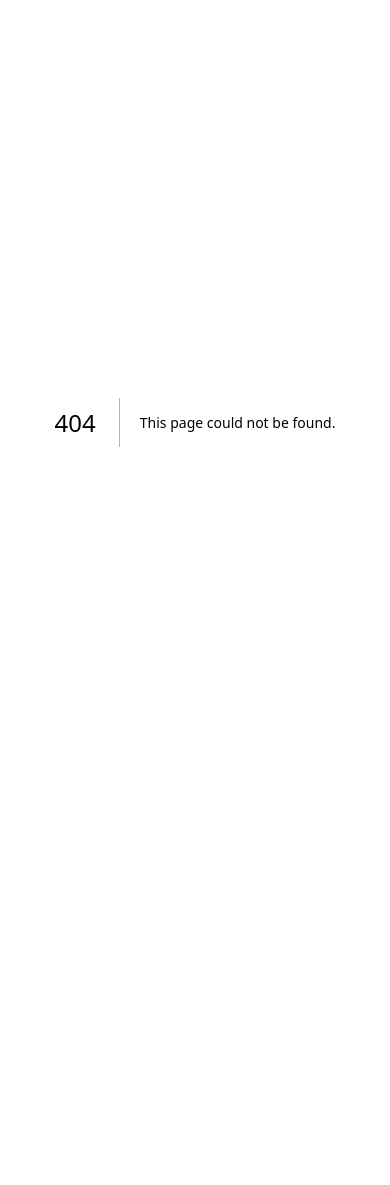
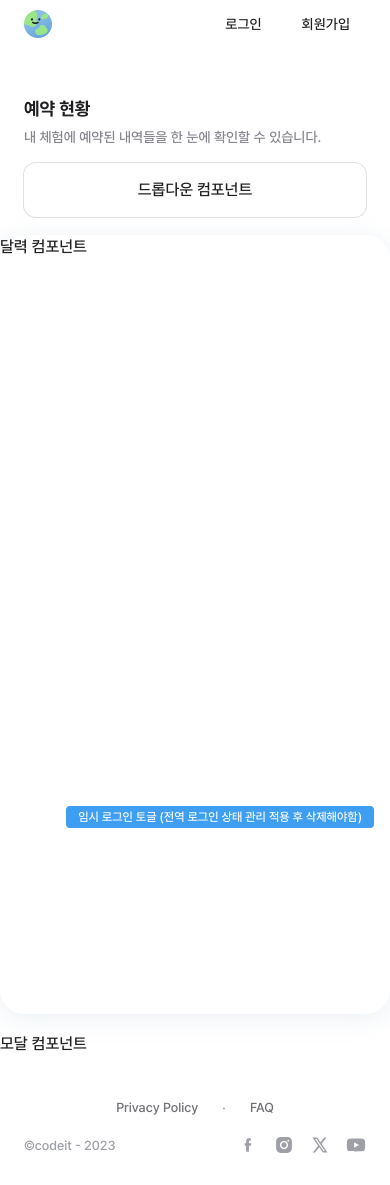
Before and after one commit to wuswusw/21-Sprint-Part4-4team-GolbalNomad, a Next.js app: page /main/reservations-status in a window 390 px wide. Before the commit this address had no page. Before the commit the page ends 844 px from the top, so only its background shows below. Built offline with nearby package versions, Linux system fonts and the light colour scheme.

Commit message:
:art: [KAN-20] Style: 알림 현황페이지 기본적인 레이아웃 및 반응형 UI 구현

```diff
--- /dev/null
+++ b/src/app/main/reservations-status/components/reservations-status-calendar.tsx
@@ -0,0 +1,9 @@
+function ReservationsStatusCalendar() {
+    return (
+        <div className="h-[779px] shadow-[0_4px_24px_0_#9CB4CA33] rounded-3xl">
+            <h1>달력 컴포넌트</h1>
+        </div>
+    )
+}
+
+export default ReservationsStatusCalendar;
--- /dev/null
+++ b/src/app/main/reservations-status/components/reservations-status-modal.tsx
@@ -0,0 +1,9 @@
+function ReservationsStatusModal() {
+    return (
+        <div>
+            <h1>모달 컴포넌트</h1>
+        </div>
+    )
+}
+
+export default ReservationsStatusModal;
--- /dev/null
+++ b/src/app/main/reservations-status/page.tsx
@@ -0,0 +1,31 @@
+import MainLayout from "@/components/layout/MainLayout";
+import Sidemenu from "@/components/common/Sidemenu";
+import ReservationsStatusCalendar from "./components/reservations-status-calendar";
+import ReservationsStatusModal from "./components/reservations-status-modal";
+
+function ReservationsStatusPage() {
+    return (
+        <MainLayout>
+            <div className="tablet:pt-10 pt-[30px] desktop:pt-10 pb-22 tablet:pb-25 pb-[14px] max-w-[980px] desktop:mx-auto tablet:mx-[30px] px-0 grid tablet:grid-cols-[178px_1fr] grid-cols-[1fr] desktop:grid-cols-[291px_1fr] gap-0 tablet:gap-[50px] gap-[20px]">
+                <div className="h-fit">
+                    <Sidemenu />
+                </div>
+                <div className="flex flex-col desktop:gap-[30px] tablet:gap-6 gap-[18px] text-gray-950">
+                    <div className="flex flex-col gap-[10px] tablet:px-0 px-6">
+                        <h2 className="text-18 font-bold">예약 현황</h2>
+                        <p className="text-14 text-gray-500">내 체험에 예약된 내역들을 한 눈에 확인할 수 있습니다.</p>
+                    </div>
+                    <div className="tablet:px-0 px-6">
+                        <div className="w-full h-[54px] ring ring-[#E0E0E5] rounded-xl flex items-center justify-center">
+                            드롭다운 컴포넌트
+                        </div>
+                    </div>
+                    <ReservationsStatusCalendar />
+                    <ReservationsStatusModal />
+                </div>
+            </div>
+        </MainLayout>
+    )
+}
+
+export default ReservationsStatusPage;
```
Also changed, not shown: 1 other file (tests, documents, lock files or other folders).
